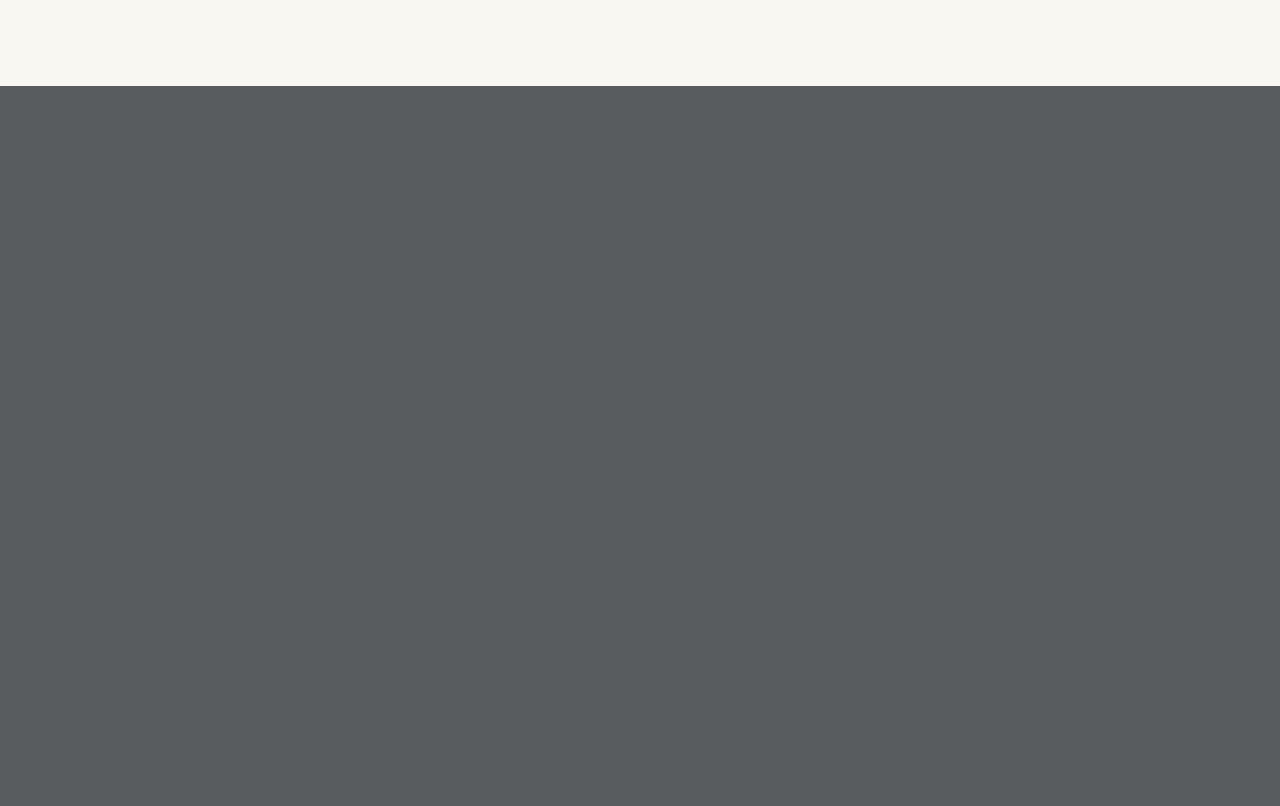
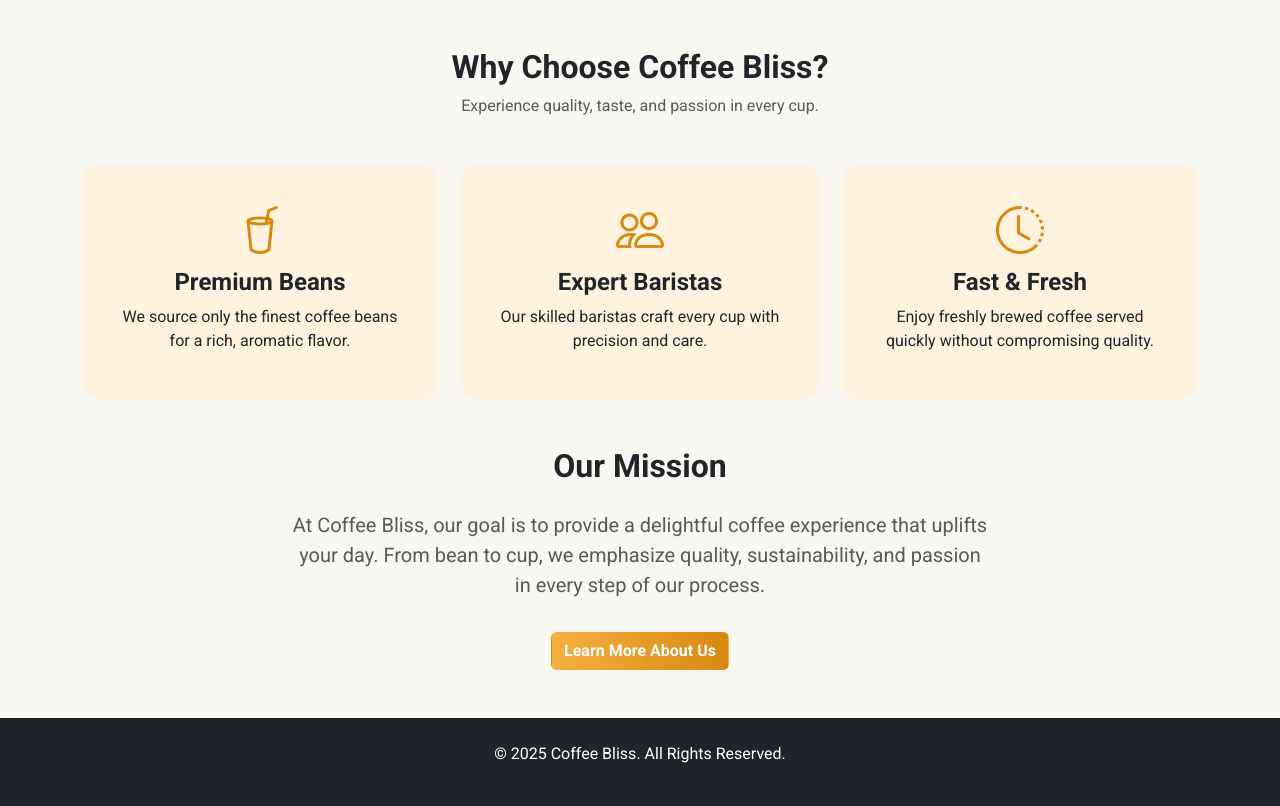
Before and after one commit to siambasher123/CofeeShop_Project1, a PHP site: page / in a window 1280 px wide. Shown: the part 714-1520 px from the top of the page. Before the commit the page ends 800 px from the top, so only its background shows below. Run offline with PHP 8.4, Linux system fonts and the light colour scheme; a stand-in replaces the project's code that opens the database connection.

Commit message:
Updated full index.php layout

```diff
--- a/index.php
+++ b/index.php
@@ -40,6 +40,11 @@ body { font-family: 'Roboto', sans-serif; background-color: #f9f7f1; }
 .btn-custom:hover { transform: translateY(-3px); box-shadow: 0 8px 20px rgba(0,0,0,0.3); }
 @keyframes fadeInDown { from {opacity:0; transform: translateY(-50px);} to {opacity:1; transform:translateY(0);} }
 @keyframes fadeInUp { from {opacity:0; transform: translateY(50px);} to {opacity:1; transform:translateY(0);} }
+
+/* Features section */
+.feature-card { background-color: #fff3e0; border-radius: 15px; padding: 30px; text-align: center; transition: transform 0.3s, box-shadow 0.3s; }
+.feature-card:hover { transform: translateY(-5px); box-shadow: 0 10px 20px rgba(0,0,0,0.15); }
+.feature-card i { font-size: 3rem; color: #d68910; margin-bottom: 15px; }
 </style>
 <link href="https://cdn.jsdelivr.net/npm/bootstrap-icons@1.11.0/font/bootstrap-icons.css" rel="stylesheet">
 </head>
@@ -77,3 +82,52 @@ body { font-family: 'Roboto', sans-serif; background-color: #f9f7f1; }
     <p>Your perfect cup of coffee, brewed with love</p>
     <a href="menu.php" class="btn btn-custom btn-lg mt-4">Explore Menu</a>
 </section>
+
+<!-- Features Section -->
+<section class="container my-5">
+    <div class="text-center mb-5">
+        <h2 class="fw-bold">Why Choose Coffee Bliss?</h2>
+        <p class="text-muted">Experience quality, taste, and passion in every cup.</p>
+    </div>
+    <div class="row g-4">
+        <div class="col-md-4">
+            <div class="feature-card">
+                <i class="bi bi-cup-straw"></i>
+                <h4 class="fw-bold">Premium Beans</h4>
+                <p>We source only the finest coffee beans for a rich, aromatic flavor.</p>
+            </div>
+        </div>
+        <div class="col-md-4">
+            <div class="feature-card">
+                <i class="bi bi-people"></i>
+                <h4 class="fw-bold">Expert Baristas</h4>
+                <p>Our skilled baristas craft every cup with precision and care.</p>
+            </div>
+        </div>
+        <div class="col-md-4">
+            <div class="feature-card">
+                <i class="bi bi-clock-history"></i>
+                <h4 class="fw-bold">Fast & Fresh</h4>
+                <p>Enjoy freshly brewed coffee served quickly without compromising quality.</p>
+            </div>
+        </div>
+    </div>
+</section>
+
+<!-- About Section -->
+<section class="container my-5 text-center">
+    <h2 class="fw-bold mb-4">Our Mission</h2>
+    <p class="lead text-muted mx-auto" style="max-width:700px;">At Coffee Bliss, our goal is to provide a delightful coffee experience that uplifts your day. From bean to cup, we emphasize quality, sustainability, and passion in every step of our process.</p>
+    <a href="about.php" class="btn btn-custom mt-3">Learn More About Us</a>
+</section>
+
+<!-- Footer -->
+<footer class="bg-dark text-white py-4 mt-5">
+    <div class="container text-center">
+        <p>&copy; <?php echo date('Y'); ?> Coffee Bliss. All Rights Reserved.</p>
+    </div>
+</footer>
+
+<script src="https://cdn.jsdelivr.net/npm/bootstrap@5.3.3/dist/js/bootstrap.bundle.min.js"></script>
+</body>
+</html>
```
